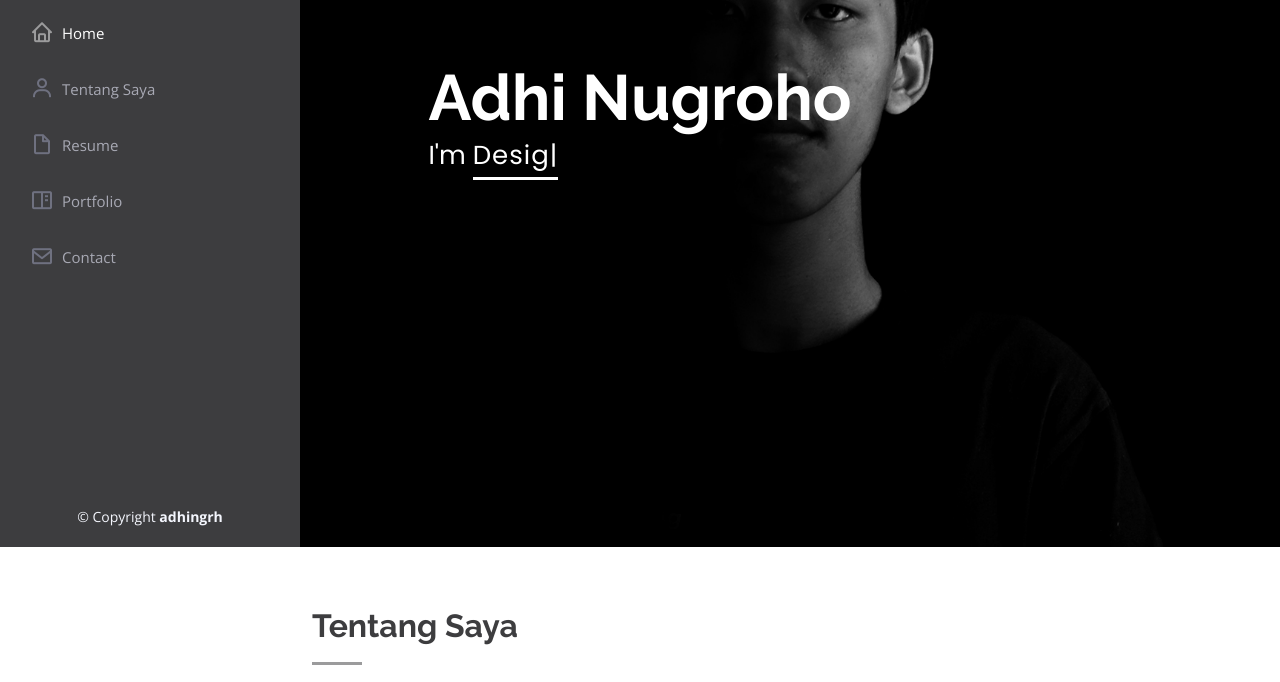
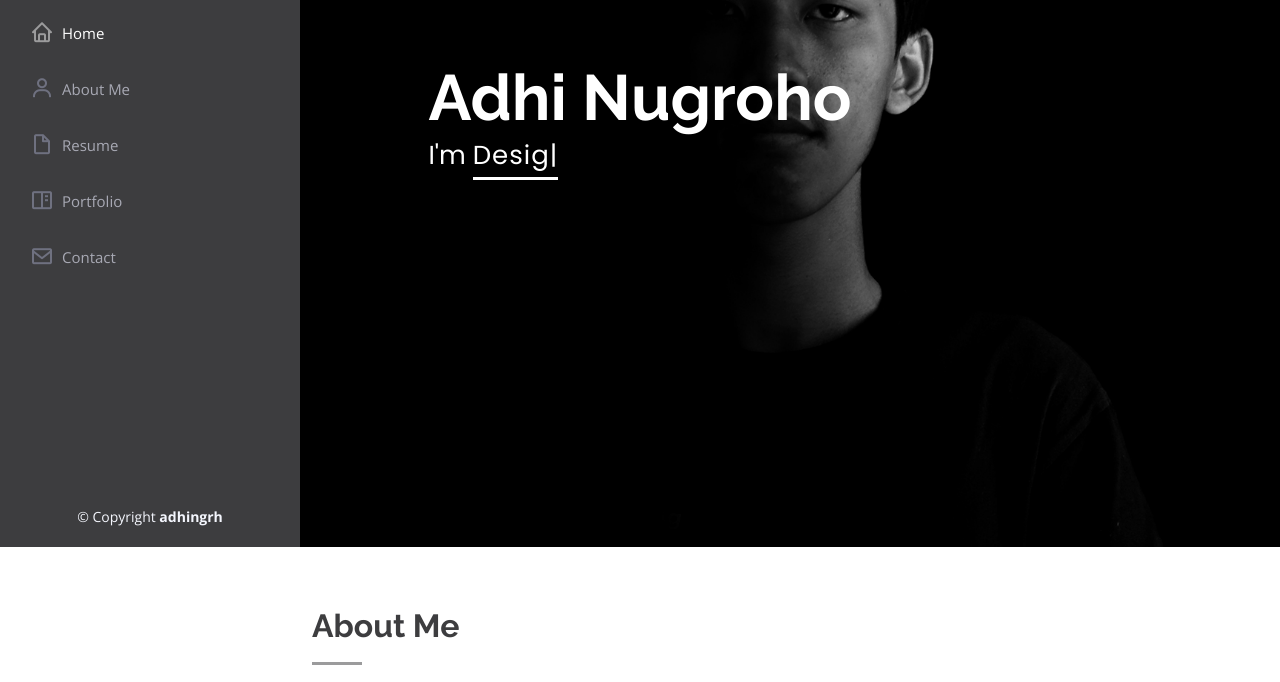
Before and after one commit to adhingrh01/adhingrh01, a plain HTML site: page index.html in a window 1280 px wide. Shown: the part 253-935 px from the top of the page. Drawn offline with nearby package versions, Linux system fonts and the light colour scheme.

Commit message:
update typo

```diff
--- a/index.html
+++ b/index.html
@@ -57,7 +57,7 @@
       <nav id="navbar" class="nav-menu navbar">
         <ul>
           <li><a href="#hero" class="nav-link scrollto active"><i class="bx bx-home"></i> <span>Home</span></a></li>
-          <li><a href="#about" class="nav-link scrollto"><i class="bx bx-user"></i> <span>Tentang Saya</span></a></li>
+          <li><a href="#about" class="nav-link scrollto"><i class="bx bx-user"></i> <span>About Me</span></a></li>
           <li><a href="#resume" class="nav-link scrollto"><i class="bx bx-file-blank"></i> <span>Resume</span></a></li>
           <li><a href="#portfolio" class="nav-link scrollto"><i class="bx bx-book-content"></i> <span>Portfolio</span></a></li>
           <li><a href="#contact" class="nav-link scrollto"><i class="bx bx-envelope"></i> <span>Contact</span></a></li>
@@ -81,7 +81,7 @@
       <div class="container">
 
         <div class="section-title">
-          <h2>Tentang Saya</h2>
+          <h2>About Me</h2>
           <p>Saya adalah lulusan Teknik Komputer dan jaringan.
             Memiliki pengalaman dalam membangun sebuah jaringan
             komputer, melakukan perawatan jaringan komputer, dan memiliki memampuan dalam pembuatan design untuk kepentingan content creator.
```
